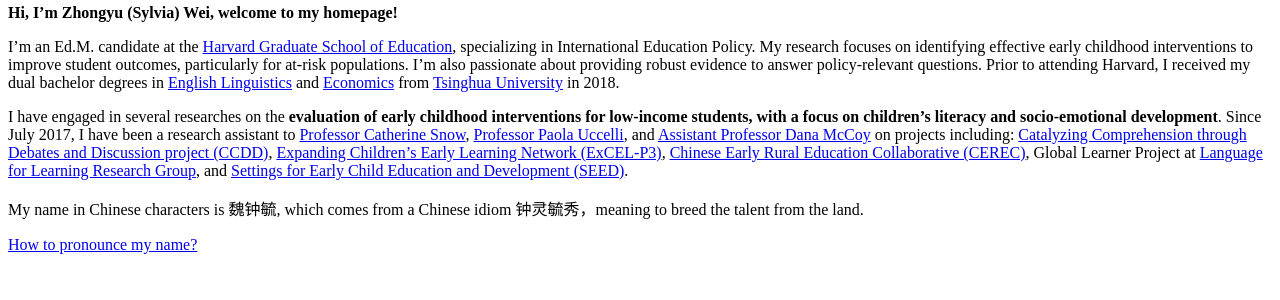
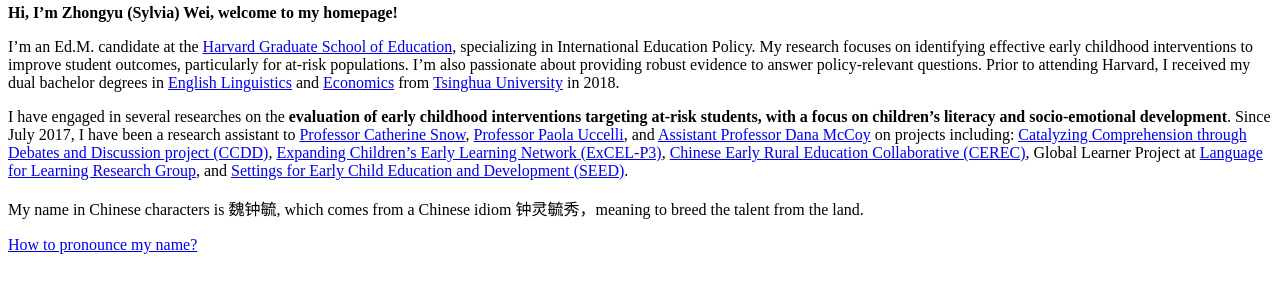
Before and after one commit to Sylviawzy/Sylviawzy.github.io, a Jekyll site: the page built from index.md, in a window 1280 px wide and 900 px high, scrolled down 1121 px. Shown: the part 152-452 px from the top of the window. Built offline with Jekyll 4.4.1, drawn with Linux system fonts in a browser that asks for light colours; our own code applies the rules of GitHub Pages for plain Markdown files; a style sheet for code colours, icons or effects is not loaded.

Commit message:
Update index.md

```diff
--- a/index.md
+++ b/index.md
@@ -2,7 +2,7 @@
 
 I'm an Ed.M. candidate at the [Harvard Graduate School of Education](https://www.gse.harvard.edu/), specializing in International Education Policy. My research focuses on identifying effective early childhood interventions to improve student outcomes, particularly for at-risk populations. I'm also passionate about providing robust evidence to answer policy-relevant questions. Prior to attending Harvard, I received my dual bachelor degrees in [English Linguistics](http://www.wwx.tsinghua.edu.cn/publish/fdllen/index.html) and [Economics](http://www.sem.tsinghua.edu.cn/en/) from [Tsinghua University](http://www.tsinghua.edu.cn/publish/thu2018en/) in 2018.
 
-I have engaged in several researches on the **evaluation of early childhood interventions for low-income students, with a focus on children’s literacy and socio-emotional development**. Since July 2017, I have been a research assistant to [Professor Catherine Snow](https://www.researchgate.net/profile/Catherine_Snow), [Professor Paola Uccelli](https://www.researchgate.net/profile/Paola_Uccelli), and [Assistant Professor Dana McCoy](https://www.researchgate.net/profile/Dana_Mccoy) on projects including: [Catalyzing Comprehension through Debates and Discussion project (CCDD)](https://ccdd.serpmedia.org/), [Expanding Children’s Early Learning Network (ExCEL-P3)](https://www.mdrc.org/project/expanding-children-s-early-learning-excel-network), [Chinese Early Rural Education Collaborative (CEREC)](https://www.researchgate.net/project/Quality-improvement-of-early-childhood-education-in-rural-China), Global Learner Project at [Language for Learning Research Group](https://projects.iq.harvard.edu/uccelli), and [Settings for Early Child Education and Development (SEED)](https://seed.gse.harvard.edu/).
+I have engaged in several researches on the **evaluation of early childhood interventions targeting at-risk students, with a focus on children’s literacy and socio-emotional development**. Since July 2017, I have been a research assistant to [Professor Catherine Snow](https://www.researchgate.net/profile/Catherine_Snow), [Professor Paola Uccelli](https://www.researchgate.net/profile/Paola_Uccelli), and [Assistant Professor Dana McCoy](https://www.researchgate.net/profile/Dana_Mccoy) on projects including: [Catalyzing Comprehension through Debates and Discussion project (CCDD)](https://ccdd.serpmedia.org/), [Expanding Children’s Early Learning Network (ExCEL-P3)](https://www.mdrc.org/project/expanding-children-s-early-learning-excel-network), [Chinese Early Rural Education Collaborative (CEREC)](https://www.researchgate.net/project/Quality-improvement-of-early-childhood-education-in-rural-China), Global Learner Project at [Language for Learning Research Group](https://projects.iq.harvard.edu/uccelli), and [Settings for Early Child Education and Development (SEED)](https://seed.gse.harvard.edu/).
 
 My name in Chinese characters is 魏钟毓, which comes from a Chinese idiom 钟灵毓秀，meaning to breed the talent from the land.
 
```
